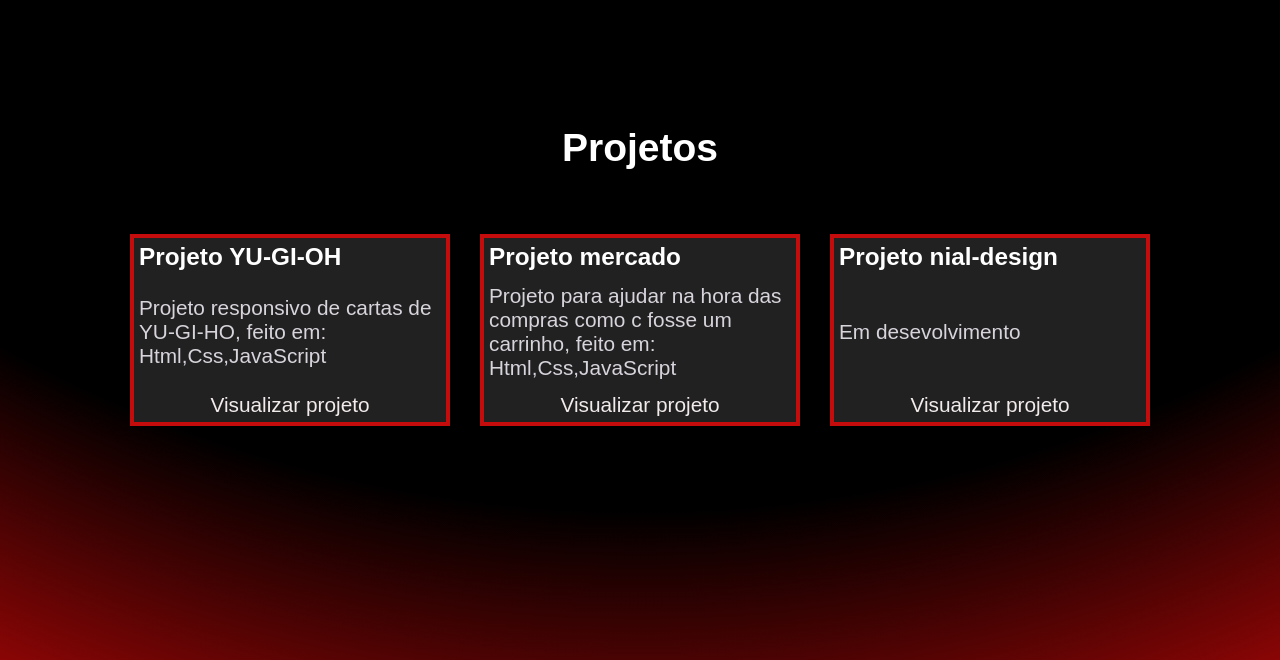
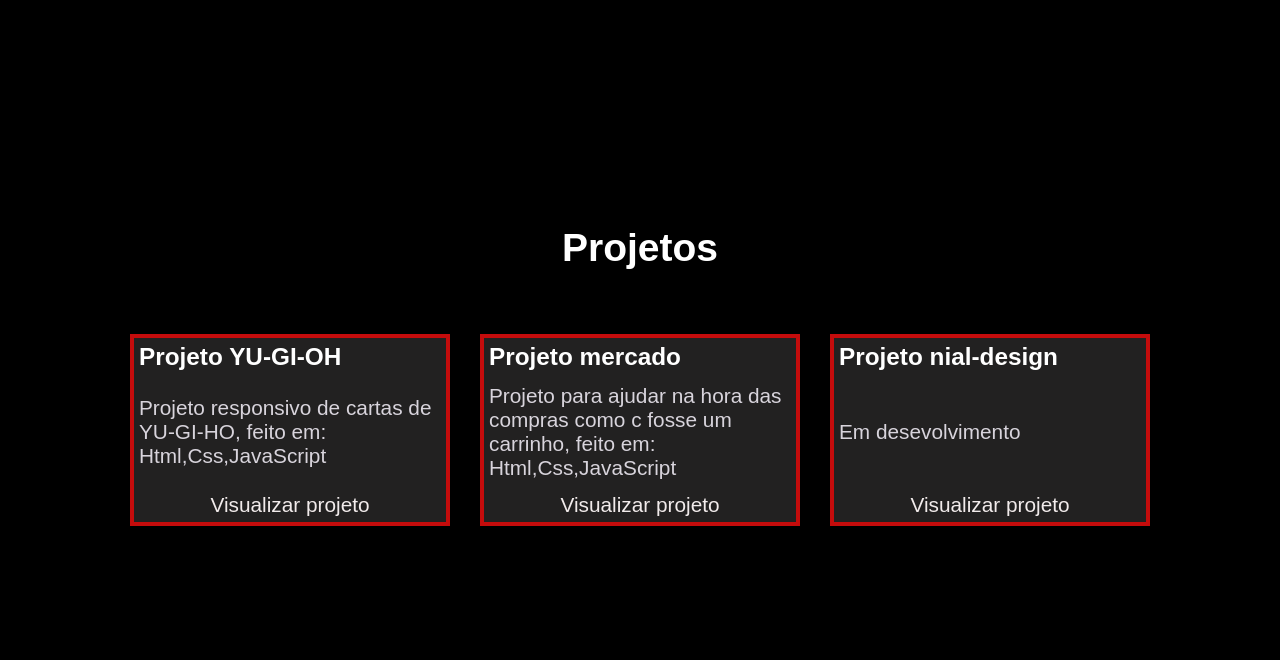
Before and after one commit to pablohikaro/Meu-portifolio, a plain HTML site: page index.html in a window 1280 px wide. Shown: the part 2340-3000 px from the top of the page. Drawn offline with Linux system fonts and the light colour scheme.

Commit message:
arruma bag na section projetos

```diff
--- a/SRC/css/projetos.css
+++ b/SRC/css/projetos.css
@@ -1,3 +1,8 @@
+.main-projetos{
+    min-height: 100vh;
+    margin-top: 100px;
+}
+
 
 .conteiner-projeto>h2 {
     text-align: center;
--- a/SRC/css/secao-skill.css
+++ b/SRC/css/secao-skill.css
@@ -1,5 +1,5 @@
 .secao-skill {
-    height: 100vh;
+    min-height: 100vh;
 }
 
 .skill .content-skill .competencia {
```
